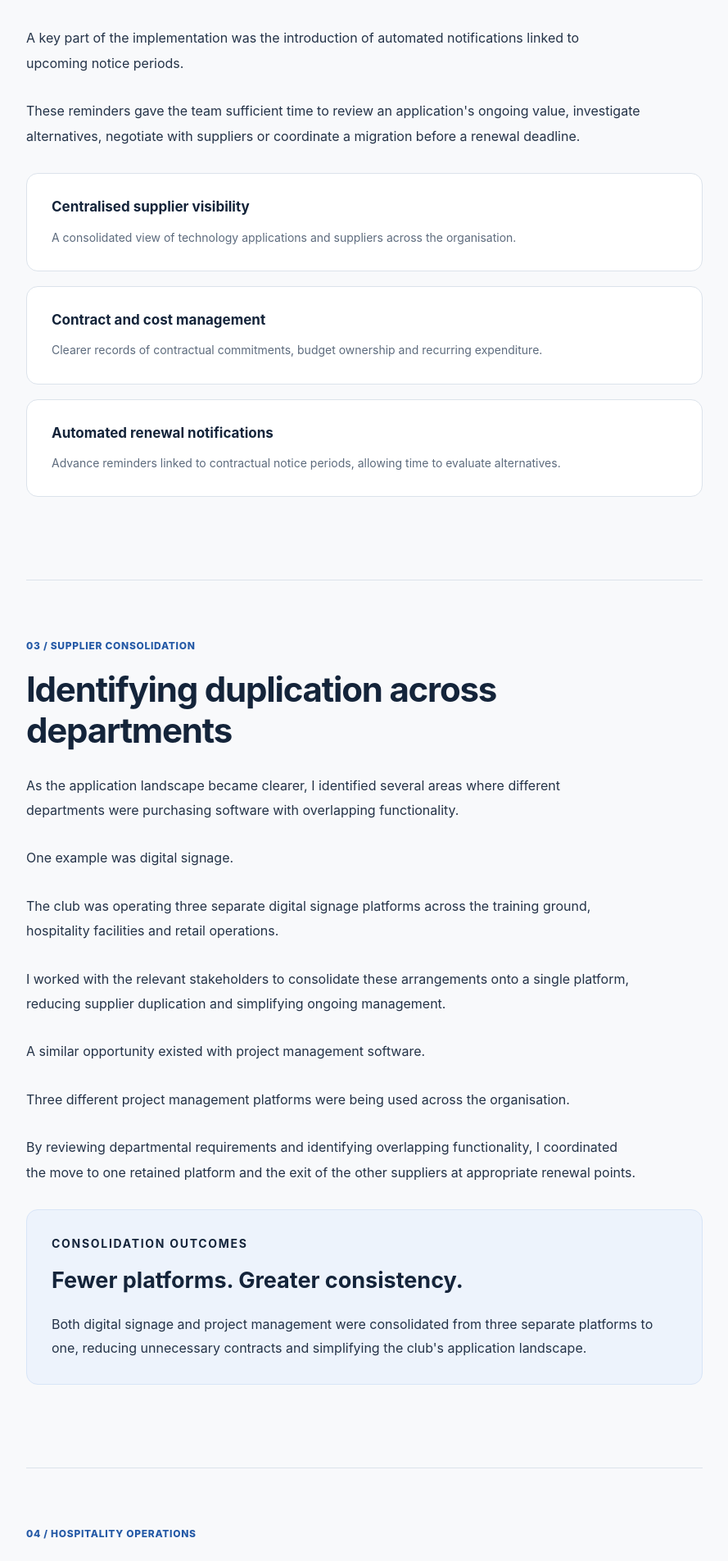
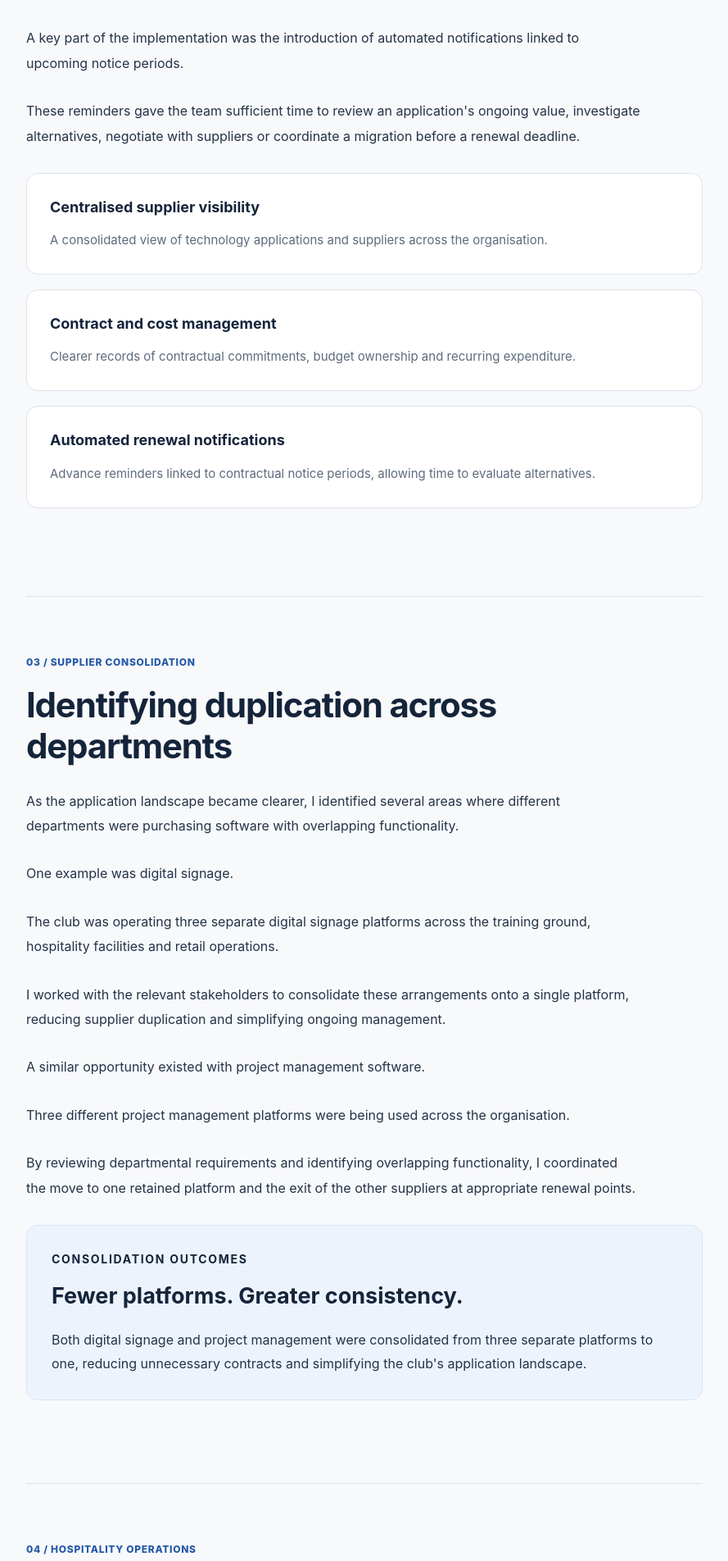
Before and after one commit to manderson90-sudo/Manderson-sandbox, a Jekyll site: the page built from projects/supplier-rationalisation/index.html, in a window 1280 px wide. Shown: the part 2849-4753 px from the top of the page at 82% size, without its empty margins (18-907 px from the left). Built offline with Jekyll 4.4.1, drawn with Linux system fonts in a browser that asks for light colours.

Commit message:
Update styles.css

```diff
--- a/assets/css/styles.css
+++ b/assets/css/styles.css
@@ -3085,3 +3085,80 @@ h4 {
   }
 
 }
+/* ==========================================================
+   CASE STUDY: DELIVERABLE CARD IMPROVEMENTS
+   ========================================================== */
+
+/* Improve spacing between card groups and surrounding text */
+
+.case-study-deliverables {
+  display: grid;
+  gap: 18px;
+  margin: 30px 0 42px;
+}
+
+/* Ensure paragraphs following cards have breathing room */
+
+.case-study-deliverables + p {
+  margin-top: 36px;
+}
+
+/* Improve card layout for cards with direct strong headings */
+
+.case-study-deliverable:has(> strong) {
+  display: flex;
+  flex-direction: column;
+  gap: 14px;
+  padding: 28px;
+}
+
+/* Card headings */
+
+.case-study-deliverable > strong {
+  display: block;
+  margin: 0;
+
+  color: var(--navy);
+  font-size: 18px;
+  font-weight: 750;
+  line-height: 1.4;
+}
+
+/* Card descriptions */
+
+.case-study-deliverable > p {
+  margin: 0;
+
+  color: var(--text-muted);
+  font-size: 15px;
+  line-height: 1.8;
+}
+
+/* Mobile improvements */
+
+@media (max-width: 760px) {
+
+  .case-study-deliverables {
+    gap: 16px;
+    margin: 28px 0 38px;
+  }
+
+  .case-study-deliverables + p {
+    margin-top: 32px;
+  }
+
+  .case-study-deliverable:has(> strong) {
+    padding: 24px;
+    gap: 12px;
+  }
+
+  .case-study-deliverable > strong {
+    font-size: 17px;
+  }
+
+  .case-study-deliverable > p {
+    font-size: 14px;
+    line-height: 1.85;
+  }
+
+}
```
